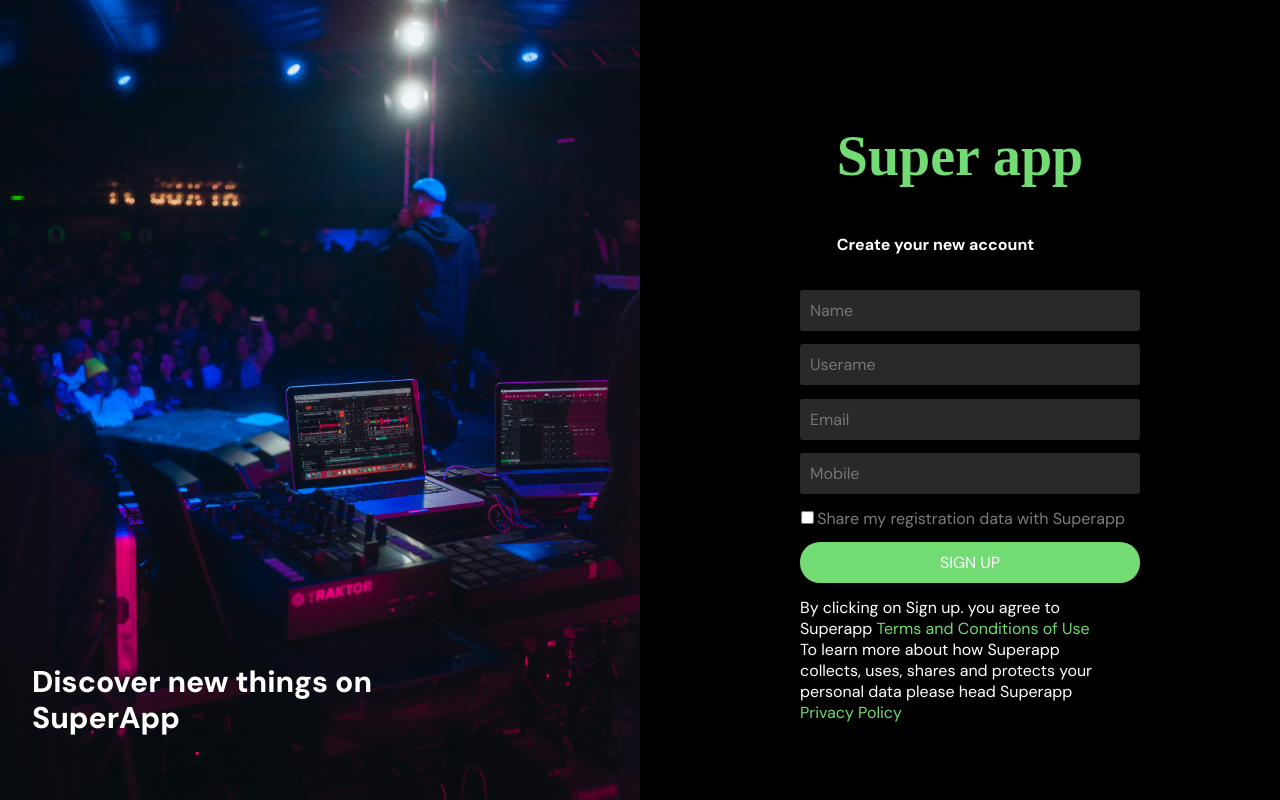
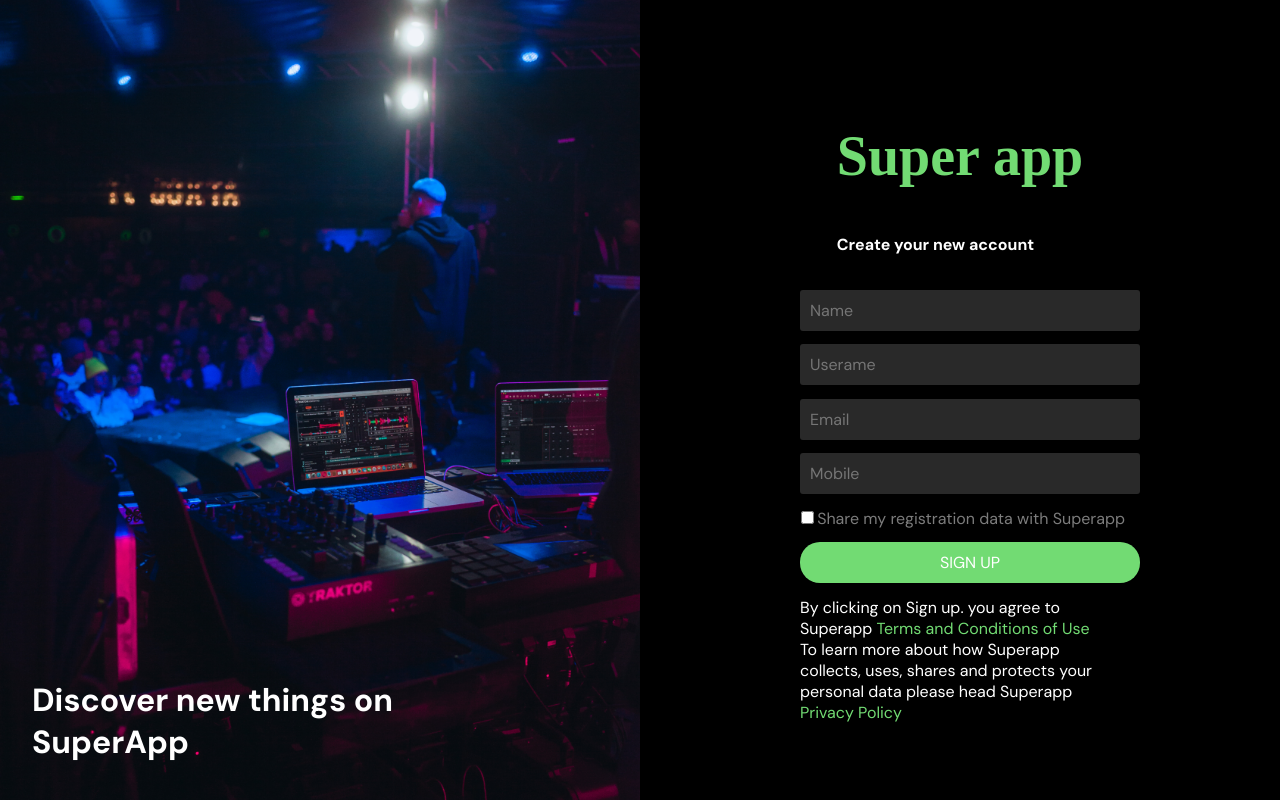
Before and after one commit to curiosityr0ver/super-app-capstone-teaching, a React (Create React App) app: page / in a window 1280 px wide. Built offline with nearby package versions, Linux system fonts and the light colour scheme; a web font is replaced by a local one.

Commit message:
fixed width css

```diff
--- a/src/pages/regitration/Registration.jsx
+++ b/src/pages/regitration/Registration.jsx
@@ -31,7 +31,7 @@ const Registration = () => {
 		<div className={styles.page}>
 			<div className={styles.left}>
 				<div className={styles.leftHeader}>
-					<h1 className={styles.h1}>
+					<h1 className={styles.bgHeader}>
 						Discover new things on <br></br> SuperApp
 					</h1>
 				</div>
--- a/src/pages/regitration/Registration.module.css
+++ b/src/pages/regitration/Registration.module.css
@@ -4,13 +4,14 @@
 body {
     font-family: "DM Sans", sans-serif;
     color: white;
+    overflow: hidden;
+    background-color: black;
 }
 
 .page {
     display: flex;
     height: 100vh;
     width: 100vw;
-    background-color: black;
 }
 
 .left {
@@ -36,14 +37,14 @@ body {
     left: 5%;
 }
 
-.h1 {
+/* .h1 {
     margin-top: 3rem;
     margin-bottom: 3rem;
     font-size: 1.875rem;
     line-height: 2.25rem;
     font-weight: 800;
     color: #FFFFFF;
-}
+} */
 
 h2 {
     font-size: 3.5rem;
```
